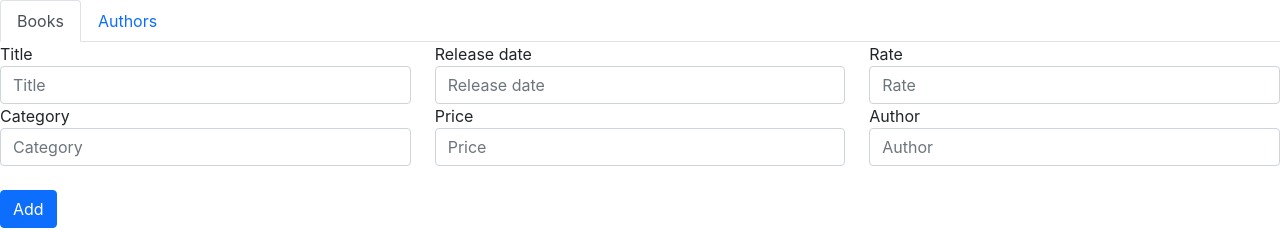
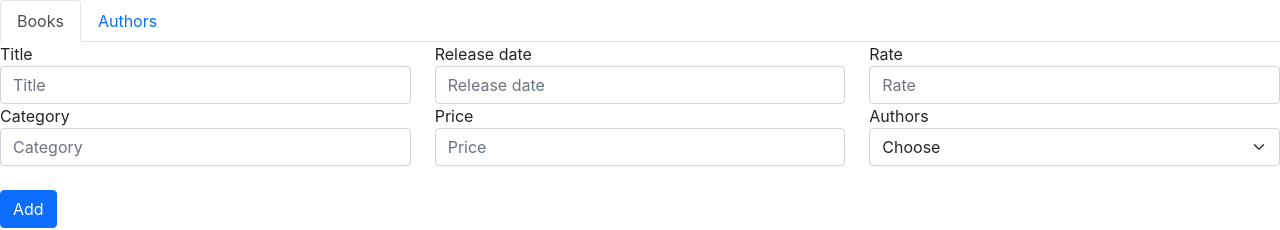
Before and after one commit to somayehbhr/my-library, a React (Create React App) app: page /books in a window 1280 px wide. Shown: the top 230 px of the page. Built offline with nearby package versions, Linux system fonts and the light colour scheme.

Commit message:
feat: added json to select box

```diff
--- a/src/screens/Authors/index.tsx
+++ b/src/screens/Authors/index.tsx
@@ -4,7 +4,7 @@ import data from "../../data/info.json";
 import Button from "../../components/Button";
 import { IBookEntity } from "../Books";
 
-interface IAuthorEntity {
+export interface IAuthorEntity {
 	id: number;
 	fullName: string;
 }
--- a/src/screens/Books/components/AddBook/index.tsx
+++ b/src/screens/Books/components/AddBook/index.tsx
@@ -1,6 +1,7 @@
 import React, { useState } from "react";
 import Button from "../../../../components/Button";
-import { IBookEntity } from "../../index";
+import data from "../../../../data/info.json";
+import { IAuthorEntity } from "../../../Authors";
 
 interface Iprops {
 	id: number;
@@ -13,6 +14,7 @@ const AddBook = (props: Iprops) => {
 	const [category, setCategory] = useState("");
 	const [price, setPrice] = useState("");
 	const [author, setAuthor] = useState("");
+	const [selectAuthor, setSelectAuthor] = React.useState<Array<IAuthorEntity>>(data.authors);
 
 	function addBook() {
 		props.add({
@@ -23,6 +25,12 @@ const AddBook = (props: Iprops) => {
 			price: price,
 			author: author,
 		});
+		setTitle("");
+		setReleaseDate("");
+		setRate("");
+		setCategory("");
+		setPrice("");
+		setAuthor("");
 	}
 
 	return (
@@ -87,15 +95,17 @@ const AddBook = (props: Iprops) => {
 						/>
 					</div>
 					<div className="col-md-4">
-						<label htmlFor="inputPassword4">Author</label>
-						<input
-							type="text"
-							className="form-control"
-							id="autoSizingInput"
-							placeholder="Author"
-							value={author}
+						<label htmlFor="inputPassword4">Authors</label>
+						<select
+							className="form-select"
+							id="autoSizingSelect"
 							onChange={(event) => setAuthor(event.target.value)}
-						/>
+						>
+							{selectAuthor.map((row) => (
+								<option value={row.id}>{row.fullName}</option>
+							))}
+							<option selected>Choose</option>
+						</select>
 					</div>
 				</div>
 				<br />
```
Also changed, not shown: src/screens/Books/index.tsx (+4 -8 lines).
